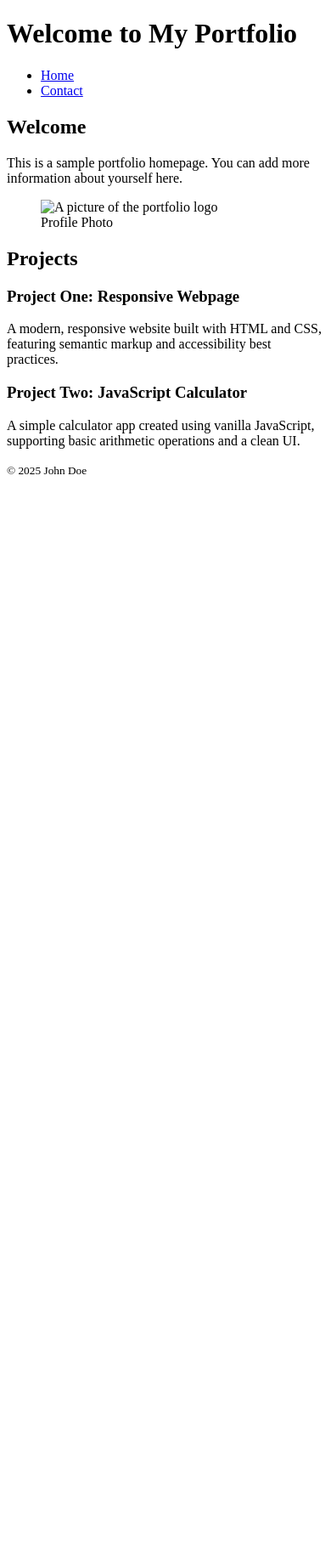
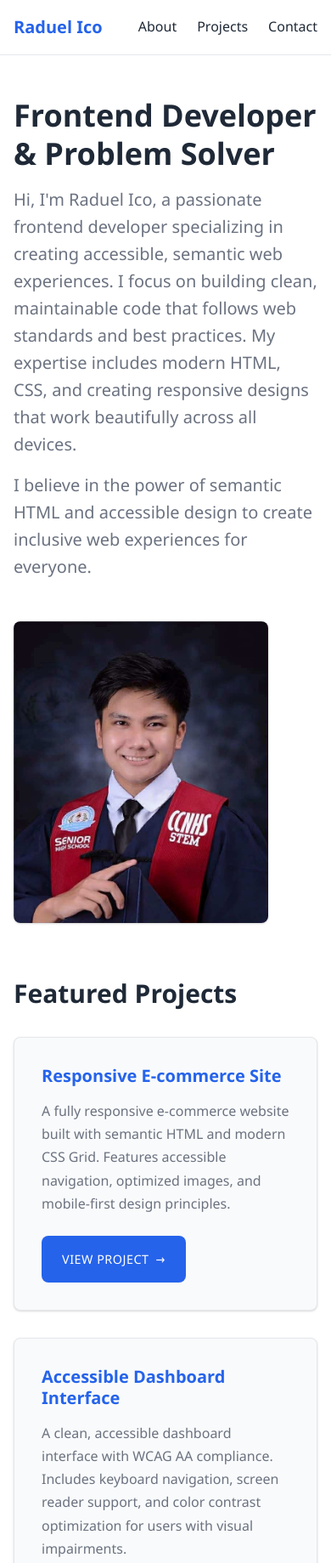
Before and after one commit to BH69/html-portfolio, a plain HTML site: page index.html in a window 390 px wide. Shown: the top 1839 px of the page at 85% size. Before the commit the page ends 844 px from the top, so only its background shows below. Drawn offline with Linux system fonts and the light colour scheme.

Commit message:
Enhance portfolio with semantic HTML, responsive CSS, and improved project cards
- Create complete semantic HTML structure with proper landmarks
- Add mobile-first responsive CSS with custom properties
- Implement enhanced project cards with hover animations
- Add accessibility features (skip links, ARIA labels, focus states)
- Include comprehensive documentation in README
- Update profile image and content
- Ensure W3C HTML/CSS validation compliance

```diff
--- /dev/null
+++ b/css/styles.css
@@ -0,0 +1,333 @@
+/* ===== CSS CUSTOM PROPERTIES (VARIABLES) ===== */
+:root {
+  /* Colors - WCAG AA compliant */
+  --primary-color: #2563eb;
+  --primary-dark: #1d4ed8;
+  --text-color: #1f2937;
+  --text-light: #6b7280;
+  --background-color: #ffffff;
+  --surface-color: #f9fafb;
+  --border-color: #e5e7eb;
+  --focus-color: #3b82f6;
+
+  /* Typography */
+  --font-family: 'Segoe UI', Tahoma, Geneva, Verdana, sans-serif;
+  --font-size-base: 1rem;
+  --font-size-large: 1.25rem;
+  --font-size-xl: 1.875rem;
+  --font-size-2xl: 2.25rem;
+  --line-height-base: 1.6;
+  --line-height-tight: 1.25;
+
+  /* Spacing */
+  --spacing-xs: 0.5rem;
+  --spacing-sm: 1rem;
+  --spacing-md: 1.5rem;
+  --spacing-lg: 2rem;
+  --spacing-xl: 3rem;
+  --spacing-2xl: 4rem;
+
+  /* Layout */
+  --container-max-width: 1200px;
+  --border-radius: 8px;
+  --shadow: 0 1px 3px 0 rgba(0, 0, 0, 0.1), 0 1px 2px 0 rgba(0, 0, 0, 0.06);
+}
+
+/* ===== RESET AND BASE STYLES ===== */
+*,
+*::before,
+*::after {
+  box-sizing: border-box;
+}
+
+html {
+  scroll-behavior: smooth;
+}
+
+body {
+  margin: 0;
+  font-family: var(--font-family);
+  font-size: var(--font-size-base);
+  line-height: var(--line-height-base);
+  color: var(--text-color);
+  background-color: var(--background-color);
+}
+
+/* ===== TYPOGRAPHY ===== */
+h1, h2, h3 {
+  margin: 0 0 var(--spacing-sm) 0;
+  line-height: var(--line-height-tight);
+  font-weight: 700;
+}
+
+h1 {
+  font-size: var(--font-size-2xl);
+}
+
+h2 {
+  font-size: var(--font-size-xl);
+}
+
+h3 {
+  font-size: var(--font-size-large);
+}
+
+p {
+  margin: 0 0 var(--spacing-sm) 0;
+}
+
+/* Focus styles for keyboard navigation */
+a:focus,
+button:focus {
+  outline: 2px solid var(--focus-color);
+  outline-offset: 2px;
+}
+
+/* ===== LAYOUT CONTAINER ===== */
+.container {
+  max-width: var(--container-max-width);
+  margin: 0 auto;
+  padding: 0 var(--spacing-sm);
+}
+
+/* ===== HEADER ===== */
+.header {
+  background-color: var(--background-color);
+  border-bottom: 1px solid var(--border-color);
+  padding: var(--spacing-sm) 0;
+}
+
+.header .container {
+  display: flex;
+  justify-content: space-between;
+  align-items: center;
+}
+
+.site-title {
+  color: var(--primary-color);
+  text-decoration: none;
+  font-weight: 700;
+  font-size: var(--font-size-large);
+}
+
+.site-title:hover {
+  color: var(--primary-dark);
+}
+
+/* ===== NAVIGATION ===== */
+.nav-list {
+  list-style: none;
+  margin: 0;
+  padding: 0;
+  display: flex;
+  gap: var(--spacing-md);
+}
+
+.nav-link {
+  color: var(--text-color);
+  text-decoration: none;
+  font-weight: 500;
+  transition: color 0.2s ease;
+}
+
+.nav-link:hover {
+  color: var(--primary-color);
+}
+
+/* ===== MAIN CONTENT ===== */
+.main {
+  padding: var(--spacing-xl) 0;
+}
+
+.section {
+  margin-bottom: var(--spacing-2xl);
+}
+
+.section:last-child {
+  margin-bottom: 0;
+}
+
+/* ===== ABOUT SECTION ===== */
+.about-content {
+  display: grid;
+  gap: var(--spacing-lg);
+  align-items: center;
+}
+
+.about-text {
+  color: var(--text-light);
+  font-size: var(--font-size-large);
+}
+
+.about-image {
+  max-width: 100%;
+  height: auto;
+  border-radius: var(--border-radius);
+  box-shadow: var(--shadow);
+}
+
+/* ===== PROJECTS SECTION ===== */
+.projects-grid {
+  display: grid;
+  gap: var(--spacing-lg);
+  margin-top: var(--spacing-lg);
+}
+
+.project-card {
+  background-color: var(--surface-color);
+  padding: var(--spacing-lg);
+  border-radius: var(--border-radius);
+  box-shadow: var(--shadow);
+  border: 1px solid var(--border-color);
+  transition: all 0.3s ease;
+  position: relative;
+  overflow: hidden;
+  height: 100%;
+  display: flex;
+  flex-direction: column;
+}
+
+.project-card::before {
+  content: '';
+  position: absolute;
+  top: 0;
+  left: 0;
+  right: 0;
+  height: 4px;
+  background: linear-gradient(90deg, var(--primary-color), var(--primary-dark));
+  transform: translateX(-100%);
+  transition: transform 0.3s ease;
+}
+
+.project-card:hover {
+  transform: translateY(-4px);
+  box-shadow: 0 10px 25px -5px rgba(0, 0, 0, 0.1), 0 8px 10px -6px rgba(0, 0, 0, 0.1);
+  border-color: var(--primary-color);
+}
+
+.project-card:hover::before {
+  transform: translateX(0);
+}
+
+.project-title {
+  color: var(--primary-color);
+  margin-bottom: var(--spacing-sm);
+  font-size: var(--font-size-large);
+  font-weight: 600;
+  transition: color 0.2s ease;
+}
+
+.project-card:hover .project-title {
+  color: var(--primary-dark);
+}
+
+.project-description {
+  color: var(--text-light);
+  margin-bottom: var(--spacing-md);
+  line-height: 1.7;
+  flex-grow: 1;
+}
+
+.project-link {
+  display: inline-flex;
+  align-items: center;
+  justify-content: center;
+  background-color: var(--primary-color);
+  color: white;
+  text-decoration: none;
+  padding: var(--spacing-sm) var(--spacing-md);
+  border-radius: var(--border-radius);
+  font-weight: 500;
+  font-size: 0.9rem;
+  text-transform: uppercase;
+  letter-spacing: 0.5px;
+  transition: all 0.2s ease;
+  align-self: flex-start;
+  position: relative;
+  overflow: hidden;
+}
+
+.project-link::after {
+  content: '→';
+  margin-left: var(--spacing-xs);
+  transition: transform 0.2s ease;
+}
+
+.project-link:hover {
+  background-color: var(--primary-dark);
+  transform: translateX(2px);
+}
+
+.project-link:hover::after {
+  transform: translateX(2px);
+}
+
+/* ===== FOOTER ===== */
+.footer {
+  background-color: var(--surface-color);
+  border-top: 1px solid var(--border-color);
+  padding: var(--spacing-lg) 0;
+  text-align: center;
+}
+
+.footer-content {
+  color: var(--text-light);
+}
+
+.footer-link {
+  color: var(--primary-color);
+  text-decoration: none;
+  font-weight: 500;
+}
+
+.footer-link:hover {
+  text-decoration: underline;
+}
+
+/* ===== RESPONSIVE DESIGN - MOBILE FIRST ===== */
+
+/* Small screens (min-width: 480px) */
+@media (min-width: 480px) {
+  .container {
+    padding: 0 var(--spacing-md);
+  }
+}
+
+/* Medium screens (min-width: 768px) */
+@media (min-width: 768px) {
+  .about-content {
+    grid-template-columns: 2fr 1fr;
+  }
+
+  .projects-grid {
+    grid-template-columns: repeat(2, 1fr);
+    gap: var(--spacing-xl);
+  }
+
+  .header .container {
+    padding: 0 var(--spacing-lg);
+  }
+
+  .container {
+    padding: 0 var(--spacing-lg);
+  }
+}
+
+/* Large screens (min-width: 1024px) */
+@media (min-width: 1024px) {
+  .projects-grid {
+    grid-template-columns: repeat(3, 1fr);
+    gap: var(--spacing-xl);
+  }
+
+  .main {
+    padding: var(--spacing-2xl) 0;
+  }
+}
+
+/* Extra large screens (min-width: 1200px) */
+@media (min-width: 1200px) {
+  .container {
+    padding: 0 var(--spacing-xl);
+  }
+}
--- a/index.html
+++ b/index.html
@@ -3,42 +3,73 @@
 <head>
     <meta charset="UTF-8">
     <meta name="viewport" content="width=device-width, initial-scale=1.0">
-    <meta name="description" content="Home page for Portfolio website.">
-    <title>Raduel Ico - Portfolio</title>
+    <meta name="description" content="Raduel Ico - Frontend Developer Portfolio. Showcasing modern web development projects with semantic HTML, CSS, and accessibility best practices.">
+    <title>Raduel Ico - Frontend Developer Portfolio</title>
+    <link rel="preload" href="css/styles.css" as="style">
+    <link rel="stylesheet" href="css/styles.css">
 </head>
 <body>
-    <header>
-        <h1>Welcome to My Portfolio</h1>
-        <nav>
-            <ul>
-                <li><a href="index.html">Home</a></li>
-                <li><a href="contact.html">Contact</a></li>
+
+    <header class="header">
+        <div class="container">
+            <a href="#" class="site-title">Raduel Ico</a>
+            <nav role="navigation" aria-label="Main navigation">
+                <ul class="nav-list">
+                    <li><a href="#about" class="nav-link">About</a></li>
+                    <li><a href="#projects" class="nav-link">Projects</a></li>
+                    <li><a href="#contact" class="nav-link">Contact</a></li>
                 </ul>
             </nav>
+        </div>
     </header>
-    <main>
-        <section>
-            <h2>Welcome</h2>
-            <p>This is a sample portfolio homepage. You can add more information about yourself here.</p>
-            <figure>
-                <img src="assets/lbj.avif" alt="A picture of the portfolio logo" width="250" height="250">
-                <figcaption>Profile Photo</figcaption>
-            </figure>
+
+    <main id="main" class="main">
+        <div class="container">
+            <!-- About Section -->
+            <section id="about" class="section">
+                <h1>Frontend Developer & Problem Solver</h1>
+                <div class="about-content">
+                    <div class="about-text">
+                        <p>Hi, I'm Raduel Ico, a passionate frontend developer specializing in creating accessible, semantic web experiences. I focus on building clean, maintainable code that follows web standards and best practices. My expertise includes modern HTML, CSS, and creating responsive designs that work beautifully across all devices.</p>
+                        <p>I believe in the power of semantic HTML and accessible design to create inclusive web experiences for everyone.</p>
+                    </div>
+                    <img src="assets/myprofile.png" alt="Raduel Ico, frontend developer" class="about-image" width="300" height="300">
+                </div>
             </section>
-        <section>
-            <h2>Projects</h2>
-            <article>
-                <h3>Project One: Responsive Webpage</h3>
-                <p>A modern, responsive website built with HTML and CSS, featuring semantic markup and accessibility best practices.</p>
+
+            <!-- Projects Section -->
+            <section id="projects" class="section">
+                <h2>Featured Projects</h2>
+                <div class="projects-grid">
+                    <article class="project-card">
+                        <h3 class="project-title">Responsive E-commerce Site</h3>
+                        <p class="project-description">A fully responsive e-commerce website built with semantic HTML and modern CSS Grid. Features accessible navigation, optimized images, and mobile-first design principles.</p>
+                        <a href="#" class="project-link" aria-label="View Responsive E-commerce Site project details">View Project</a>
                     </article>
-            <article>
-                <h3>Project Two: JavaScript Calculator</h3>
-                <p>A simple calculator app created using vanilla JavaScript, supporting basic arithmetic operations and a clean UI.</p>
+
+                    <article class="project-card">
+                        <h3 class="project-title">Accessible Dashboard Interface</h3>
+                        <p class="project-description">A clean, accessible dashboard interface with WCAG AA compliance. Includes keyboard navigation, screen reader support, and color contrast optimization for users with visual impairments.</p>
+                        <a href="#" class="project-link" aria-label="View Accessible Dashboard Interface project details">View Project</a>
                     </article>
+
+                    <article class="project-card">
+                        <h3 class="project-title">Portfolio Website Template</h3>
+                        <p class="project-description">A semantic HTML portfolio template featuring CSS custom properties, mobile-first responsive design, and W3C validation compliance. Perfect starting point for developers showcasing their work.</p>
+                        <a href="#" class="project-link" aria-label="View Portfolio Website Template project details">View Project</a>
+                    </article>
+                </div>
             </section>
+        </div>
     </main>
-    <footer>
-        <small>© 2025 John Doe</small>
+
+    <footer id="contact" class="footer">
+        <div class="container">
+            <div class="footer-content">
+                <p>Let's build something amazing together. <a href="mailto:raduel.ico@example.com" class="footer-link">Contact me via email</a></p>
+                <p><small>&copy; 2025 Raduel Ico. All rights reserved.</small></p>
+            </div>
+        </div>
     </footer>
 </body>
 </html>
```
Also changed, not shown: assets/myprofile.png (added), 1 other file. Lines whose indentation alone changed are shown as unchanged.
